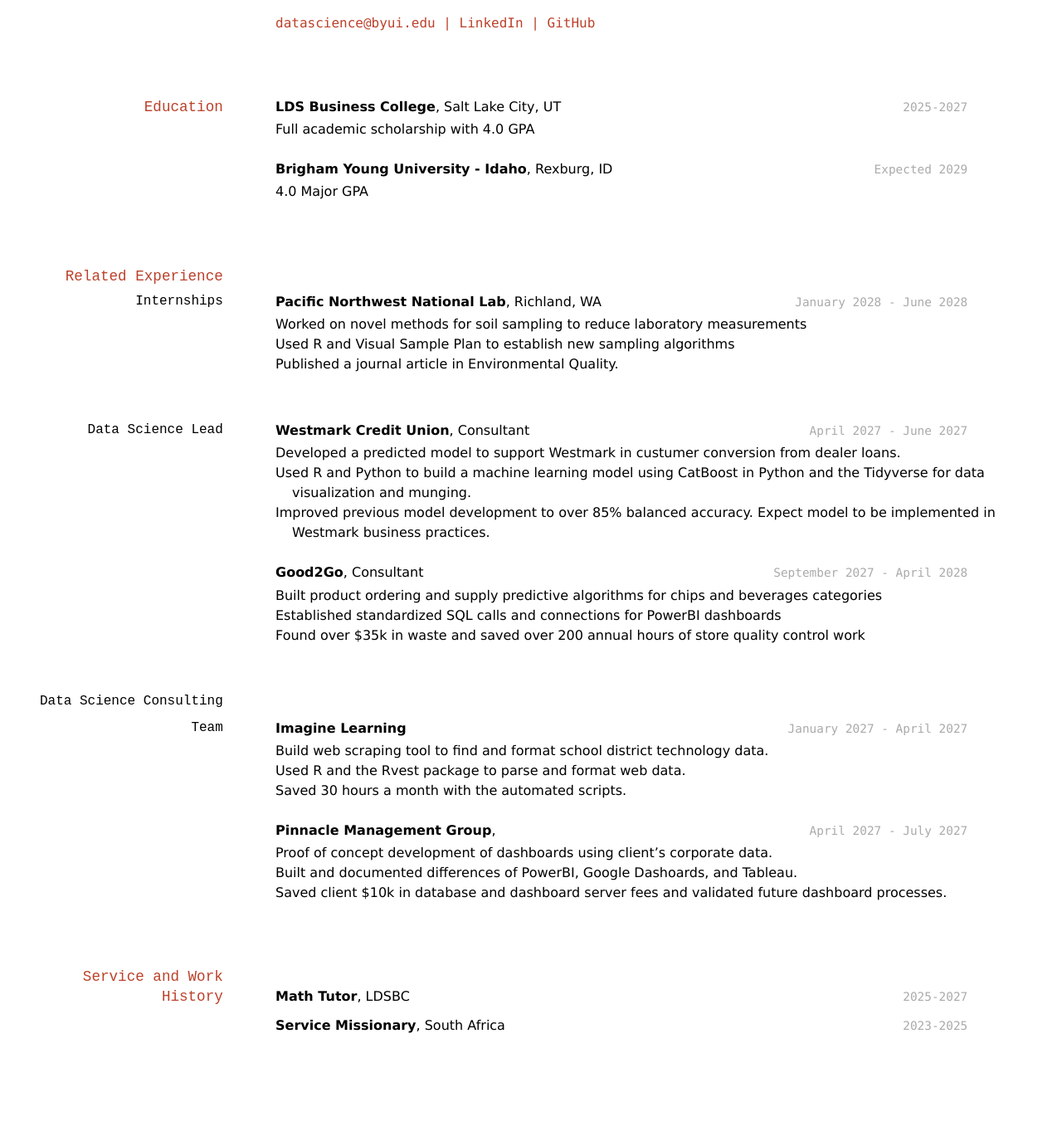
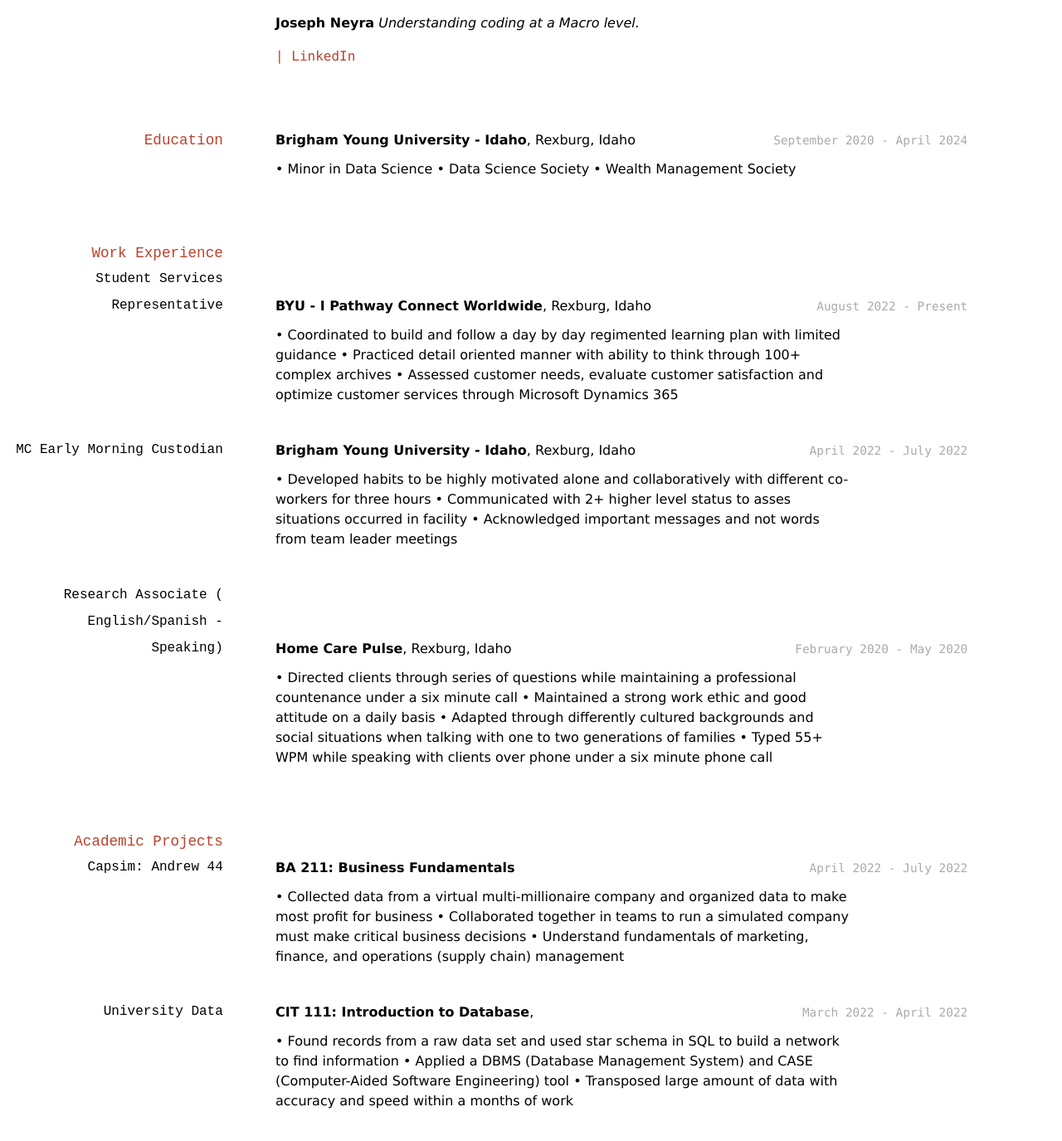
Before and after one commit to Jneyra6/Neyra_Resume, a Jekyll site: the page built from docs/index.md, in a window 1280 px wide and 1400 px high. Shown: the top 1375 px of the window at 83% size. Built offline with Jekyll 4.4.1, drawn with Linux system fonts in a browser that asks for light colours; some of the changed text lies outside the part shown.

Commit message:
Update index.md

```diff
--- a/docs/index.md
+++ b/docs/index.md
@@ -2,82 +2,75 @@
 layout: cv
 title: Joseph Neyra's Resume
 ---
+__Joseph Neyra__
+_Understanding coding at a Macro level._
 
 <div id="webaddress">
-<a href="datascience@byui.edu">datascience@byui.edu</a>
 | <a href="https://www.linkedin.com/in/jneyra/">LinkedIn</a>
-| <a href="https://github.com/byuids-resumes">GitHub</a>
 </div>
 
-<!-- https://www.monique.tech/the-art-of-markdown -->
 
 ## Education
 
-`2025-2027`
-__LDS Business College__, Salt Lake City, UT
+`September 2020 - April 2024`
+__Brigham Young University - Idaho__, Rexburg, Idaho
 
-- Full academic scholarship with 4.0 GPA
+• Minor in Data Science
+• Data Science Society
+• Wealth Management Society
 
-`Expected 2029`
-__Brigham Young University - Idaho__, Rexburg, ID
+## Work Experience
 
-- 4.0 Major GPA
+### Student Services Representative
+
+`August 2022 - Present`
+__BYU - I Pathway Connect Worldwide__, Rexburg, Idaho
+
+• Coordinated to build and follow a day by day regimented learning plan with limited guidance
+• Practiced detail oriented manner with ability to think through 100+ complex archives
+• Assessed customer needs, evaluate customer satisfaction and optimize customer services through Microsoft Dynamics 365
+
+### MC Early Morning Custodian
+
+`April 2022 - July 2022`
+__Brigham Young University - Idaho__, Rexburg, Idaho
+
+• Developed habits to be highly motivated alone and collaboratively with different co-workers for three hours
+• Communicated with 2+ higher level status to asses situations occurred in facility
+• Acknowledged important messages and not words from team leader meetings
+
+### Research Associate ( English/Spanish - Speaking)
+`February 2020 - May 2020`
+__Home Care Pulse__, Rexburg, Idaho
+
+• Directed clients through series of questions while maintaining a professional countenance under a six minute call
+• Maintained a strong work ethic and good attitude on a daily basis
+• Adapted through differently cultured backgrounds and social situations when talking with one to two generations of families • Typed 55+ WPM while speaking with clients over phone under a six minute phone call
+
+## Academic Projects
+
+### Capsim: Andrew 44
+`April 2022 - July 2022`
+__BA 211: Business Fundamentals__
+
+• Collected data from a virtual multi-millionaire company and organized data to make most profit for business
+• Collaborated together in teams to run a simulated company must make critical business decisions
+• Understand fundamentals of marketing, finance, and operations (supply chain) management
+
+### University Data
+`March 2022 - April 2022`
+__CIT 111: Introduction to Database__,
+
+• Found records from a raw data set and used star schema in SQL to build a network to find information
+• Applied a DBMS (Database Management System) and CASE (Computer-Aided Software Engineering) tool
+• Transposed large amount of data with accuracy and speed within a months of work
 
 
-## Related Experience
-
-### Internships
-
-`January 2028 - June 2028`
-__Pacific Northwest National Lab__, Richland, WA
-
-- Worked on novel methods for soil sampling to reduce laboratory measurements
-- Used R and Visual Sample Plan to establish new sampling algorithms
-- Published a journal article in Environmental Quality.
-
-### Data Science Lead
-
-`April 2027 - June 2027`
-__Westmark Credit Union__, Consultant
-
-- Developed a predicted model to support Westmark in custumer conversion from dealer loans.
-- Used R and Python to build a machine learning model using CatBoost in Python and the Tidyverse for data visualization and munging.
-- Improved previous model development to over 85% balanced accuracy. Expect model to be implemented in Westmark business practices.
-
-`September 2027 - April 2028`
-__Good2Go__, Consultant
-
-- Built product ordering and supply predictive algorithms for chips and beverages categories
-- Established standardized SQL calls and connections for PowerBI dashboards
-- Found over $35k in waste and saved over 200 annual hours of store quality control work
-
-### Data Science Consulting Team
-
-`January 2027 - April 2027`
-__Imagine Learning__
-
-- Build web scraping tool to find and format school district technology data.
-- Used R and the Rvest package to parse and format web data.
-- Saved 30 hours a month with the automated scripts.
-
-`April 2027 - July 2027`
-__Pinnacle Management Group__,
-
-- Proof of concept development of dashboards using client's corporate data.
-- Built and documented differences of PowerBI, Google Dashoards, and Tableau.
-- Saved client $10k in database and dashboard server fees and validated future dashboard processes.
-
-
-## Service and Work History
-
-`2025-2027`
-__Math Tutor__, LDSBC
-
-
-`2023-2025`
-__Service Missionary__, South Africa
-
-
+## Technical Skills
+• SQL (Advance)
+• Python (Advance)
+• Microsoft Office Suite (Proficient)
+• Microsoft Dynamics CRM (Advance)
 
 <!-- ### Footer
 
```
